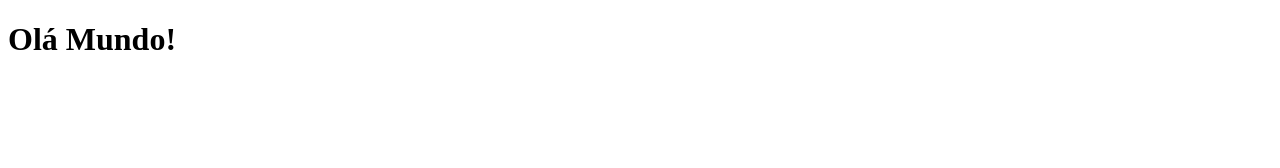
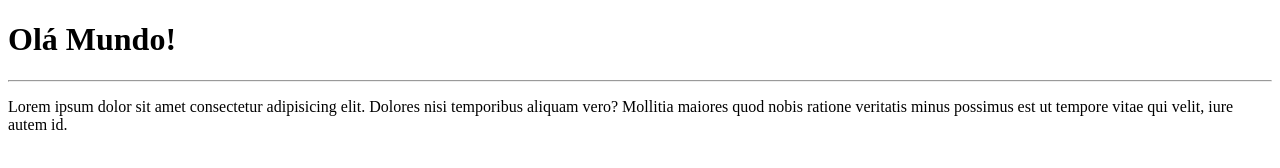
Before and after one commit to WagnerMSOliveira/Ola-Mundo, a plain HTML site: page Site exemplo/index.html in a window 1280 px wide. Drawn offline with Linux system fonts and the light colour scheme.

Commit message:
criei a página principal

```diff
--- a/Site exemplo/index.html
+++ b/Site exemplo/index.html
@@ -7,5 +7,7 @@
 </head>
 <body>
     <h1>Olá Mundo!</h1>
+    <hr>
+    <p>Lorem ipsum dolor sit amet consectetur adipisicing elit. Dolores nisi temporibus aliquam vero? Mollitia maiores quod nobis ratione veritatis minus possimus est ut tempore vitae qui velit, iure autem id.</p>
 </body>
 </html>
```
